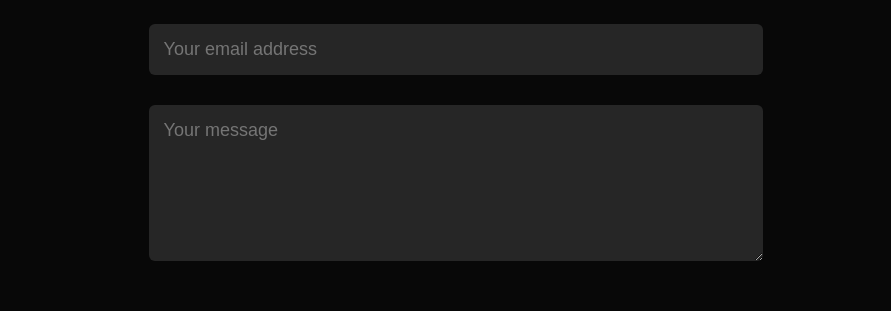
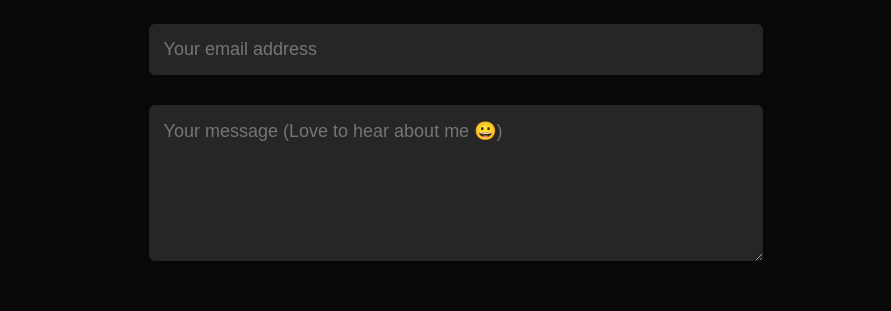
Before and after one commit to ShivaanshSodhani/ShivaanshPortfolio, a plain HTML site: page index.html in a window 1280 px wide. Shown: the part 3405-3716 px from the top of the page, 389-1280 px from the left. Drawn offline with Linux system fonts and the light colour scheme; a web font is replaced by a local one.

Commit message:
Inbox changed
Add message informally

```diff
--- a/index.html
+++ b/index.html
@@ -160,7 +160,7 @@
                     <form name="submit-to-google-sheet">
                         <input type="text" name="Name" placeholder="Your name" required>
                         <input type="email" name="Email" placeholder="Your email address" required>
-                        <textarea name="Message" rows="6" placeholder="Your message"></textarea>
+                        <textarea name="Message" rows="6" placeholder="Your message (Love to hear about me &#128512;)"></textarea>
                         <button type="submit" class="btn btn2">Submit</button>
                     </form>
                     <span id="msg"></span>
```
